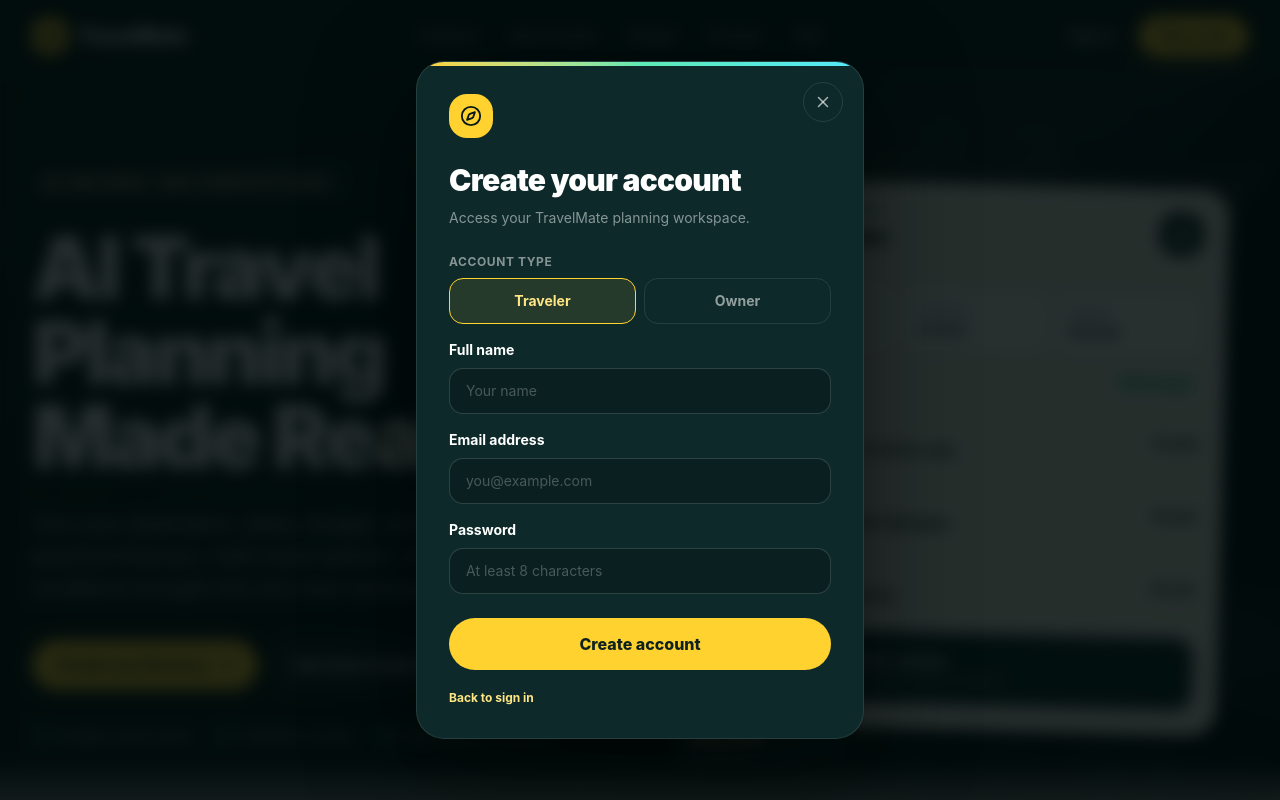
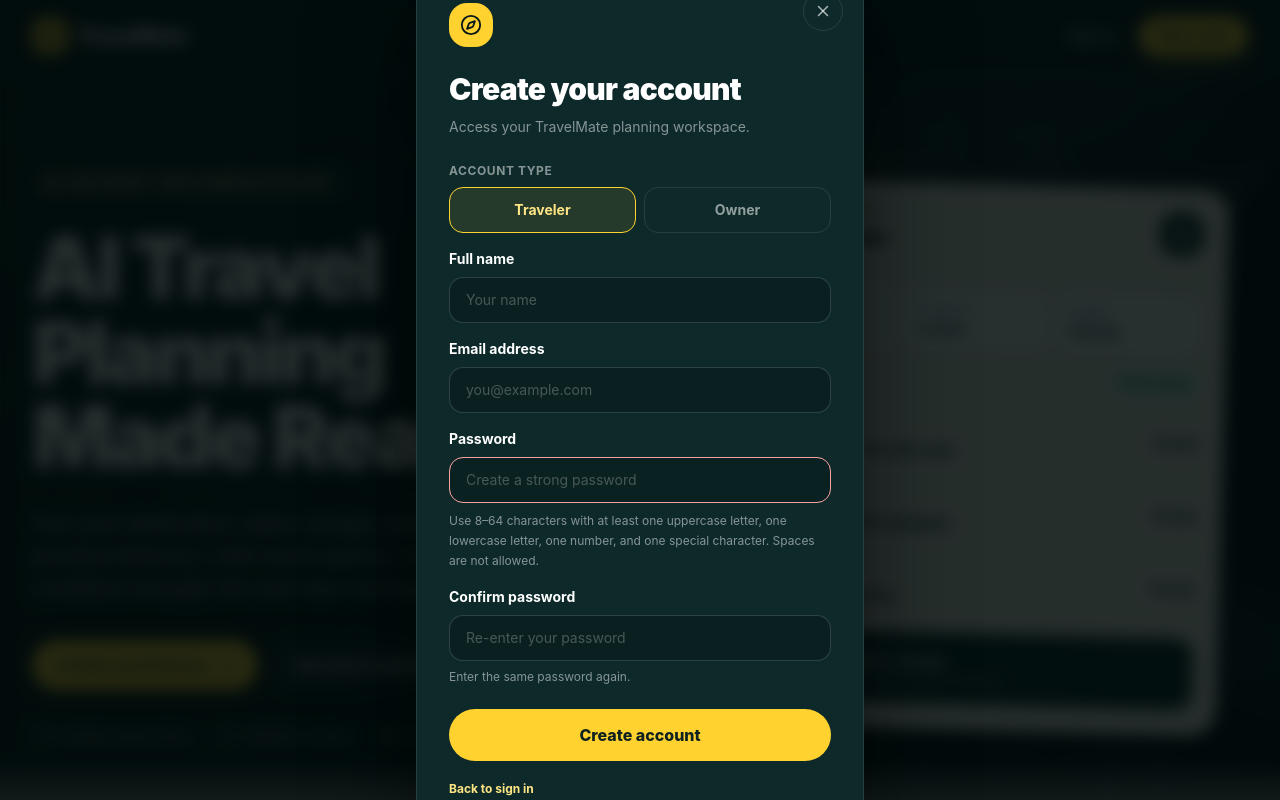
Before and after one commit to johnleexd/travelmate-frontend-new, a Next.js app: page / in a window 1280 px wide. Both pictures are taken after a click on the button "Plan a trip". Shown: the top 800 px of the page. Built offline with nearby package versions, Linux system fonts and the light colour scheme.

Commit message:
feat: enforce strong signup passwords

```diff
--- a/components/features/home/TravelMateLanding.tsx
+++ b/components/features/home/TravelMateLanding.tsx
@@ -29,6 +29,11 @@
 } from 'lucide-react';
 import { handleResponse } from '@/services/api.service';
 import { useModalAccessibility } from '@/hooks/use-modal-accessibility';
+import {
+  isStrongPassword,
+  STRONG_PASSWORD_PATTERN,
+  STRONG_PASSWORD_REQUIREMENTS,
+} from '@/lib/password-validation';
 
 type AuthMode = 'login' | 'register' | 'verify' | 'forgot';
 type AuthRole = 'traveler' | 'owner';
@@ -109,6 +114,7 @@
   const [role, setRole] = useState<AuthRole>('traveler');
   const [email, setEmail] = useState('');
   const [password, setPassword] = useState('');
+  const [confirmPassword, setConfirmPassword] = useState('');
   const [name, setName] = useState('');
   const [code, setCode] = useState('');
   const [message, setMessage] = useState('');
@@ -130,8 +136,16 @@
 
   async function submit(event: FormEvent<HTMLFormElement>) {
     event.preventDefault();
+    setMessage('');
+    if (mode === 'register' && !isStrongPassword(password)) {
+      setMessage(STRONG_PASSWORD_REQUIREMENTS);
+      return;
+    }
+    if (mode === 'register' && password !== confirmPassword) {
+      setMessage('Passwords do not match. Re-enter the same password in both fields.');
+      return;
+    }
     setBusy(true);
-    setMessage('');
     try {
       if (mode === 'login') {
         const data = await auth({ action: 'login', email, password });
@@ -321,7 +335,7 @@
         <div className="mx-auto flex max-w-7xl flex-col gap-8 sm:flex-row sm:items-end sm:justify-between"><div><a href="#top" className="flex items-center gap-2.5 text-lg font-black"><span className="grid size-8 place-items-center rounded-xl bg-amber-300 text-[#071817]"><Compass size={18}/></span>TravelMate</a><p className="mt-4 max-w-md text-sm leading-6 text-white/45">AI-powered itinerary planning, budget estimates, clearly sourced stay options, and saved-trip management in one system.</p></div><div className="flex flex-wrap gap-x-6 gap-y-3 text-sm font-semibold text-white/55"><a href="#features" className="hover:text-white">Features</a><a href="#workflow" className="hover:text-white">How it works</a><a href="#faq" className="hover:text-white">FAQ</a><button type="button" onClick={() => show('login')} className="hover:text-white">Sign in</button></div></div><div className="mx-auto mt-8 flex max-w-7xl flex-col gap-2 border-t border-white/10 pt-6 text-xs text-white/35 sm:flex-row sm:justify-between"><span>© 2026 TravelMate. Capstone project.</span><span>Planning guidance—not a guarantee of price or availability.</span></div>
       </footer>
 
-      {open && <AuthDialog mode={mode} setMode={setMode} role={role} setRole={setRole} email={email} setEmail={setEmail} password={password} setPassword={setPassword} name={name} setName={setName} code={code} setCode={setCode} message={message} busy={busy} onSubmit={submit} onClose={() => setOpen(false)} containerRef={authDialogRef} closeButtonRef={closeButtonRef} />}
+      {open && <AuthDialog mode={mode} setMode={setMode} role={role} setRole={setRole} email={email} setEmail={setEmail} password={password} setPassword={setPassword} confirmPassword={confirmPassword} setConfirmPassword={setConfirmPassword} name={name} setName={setName} code={code} setCode={setCode} message={message} busy={busy} onSubmit={submit} onClose={() => setOpen(false)} containerRef={authDialogRef} closeButtonRef={closeButtonRef} />}
     </div>
   );
 }
@@ -339,6 +353,8 @@
   setEmail: (value: string) => void;
   password: string;
   setPassword: (value: string) => void;
+  confirmPassword: string;
+  setConfirmPassword: (value: string) => void;
   name: string;
   setName: (value: string) => void;
   code: string;
@@ -351,7 +367,7 @@
   closeButtonRef: React.RefObject<HTMLButtonElement | null>;
 };
 
-function AuthDialog({ mode, setMode, role, setRole, email, setEmail, password, setPassword, name, setName, code, setCode, message, busy, onSubmit, onClose, containerRef, closeButtonRef }: AuthDialogProps) {
+function AuthDialog({ mode, setMode, role, setRole, email, setEmail, password, setPassword, confirmPassword, setConfirmPassword, name, setName, code, setCode, message, busy, onSubmit, onClose, containerRef, closeButtonRef }: AuthDialogProps) {
   const title = mode === 'login' ? 'Welcome back' : mode === 'register' ? 'Create your account' : mode === 'verify' ? 'Verify your email' : 'Recover your account';
   const submitLabel = busy ? 'Please wait…' : mode === 'login' ? 'Sign in' : mode === 'register' ? 'Create account' : mode === 'verify' ? 'Verify email' : 'Send recovery message';
 
@@ -374,7 +390,14 @@
 
           {mode === 'verify' ? <label className="block text-sm font-bold" htmlFor="auth-code">Activation code<input id="auth-code" required autoComplete="one-time-code" value={code} onChange={(event) => setCode(event.target.value.toUpperCase())} className="mt-2 w-full rounded-xl border border-white/15 bg-black/20 px-4 py-3 font-mono text-lg uppercase tracking-[.2em] text-white placeholder:text-white/25" placeholder="Enter code" /></label> : <label className="block text-sm font-bold" htmlFor="auth-email">Email address<input id="auth-email" required type="email" autoComplete="email" value={email} onChange={(event) => setEmail(event.target.value)} className="mt-2 w-full rounded-xl border border-white/15 bg-black/20 px-4 py-3 font-normal text-white placeholder:text-white/25" placeholder="you@example.com" /></label>}
 
-          {(mode === 'login' || mode === 'register') && <label className="block text-sm font-bold" htmlFor="auth-password">Password<input id="auth-password" required type="password" minLength={8} autoComplete={mode === 'register' ? 'new-password' : 'current-password'} value={password} onChange={(event) => setPassword(event.target.value)} className="mt-2 w-full rounded-xl border border-white/15 bg-black/20 px-4 py-3 font-normal text-white placeholder:text-white/25" placeholder="At least 8 characters" /></label>}
+          {mode === 'login' && <label className="block text-sm font-bold" htmlFor="auth-password">Password<input id="auth-password" required type="password" minLength={8} autoComplete="current-password" value={password} onChange={(event) => setPassword(event.target.value)} className="mt-2 w-full rounded-xl border border-white/15 bg-black/20 px-4 py-3 font-normal text-white placeholder:text-white/25" placeholder="At least 8 characters" /></label>}
+
+          {mode === 'register' && <>
+            <label className="block text-sm font-bold" htmlFor="auth-password">Password<input id="auth-password" required type="password" minLength={8} maxLength={64} pattern={STRONG_PASSWORD_PATTERN.source} autoComplete="new-password" aria-describedby="auth-password-requirements" aria-invalid={password.length > 0 && !isStrongPassword(password)} value={password} onChange={(event) => setPassword(event.target.value)} className="mt-2 w-full rounded-xl border border-white/15 bg-black/20 px-4 py-3 font-normal text-white placeholder:text-white/25 invalid:border-red-300 invalid:focus:outline-red-300" placeholder="Create a strong password" title={STRONG_PASSWORD_REQUIREMENTS} /></label>
+            <p id="auth-password-requirements" className="-mt-2 text-xs leading-5 text-white/50">{STRONG_PASSWORD_REQUIREMENTS}</p>
+            <label className="block text-sm font-bold" htmlFor="auth-confirm-password">Confirm password<input id="auth-confirm-password" required type="password" minLength={8} maxLength={64} autoComplete="new-password" aria-describedby="auth-confirm-password-message" aria-invalid={confirmPassword.length > 0 && password !== confirmPassword} value={confirmPassword} onChange={(event) => setConfirmPassword(event.target.value)} className="mt-2 w-full rounded-xl border border-white/15 bg-black/20 px-4 py-3 font-normal text-white placeholder:text-white/25" placeholder="Re-enter your password" /></label>
+            <p id="auth-confirm-password-message" aria-live="polite" className={`-mt-2 text-xs ${confirmPassword.length > 0 && password !== confirmPassword ? 'text-red-200' : 'text-white/50'}`}>{confirmPassword.length > 0 && password !== confirmPassword ? 'Passwords do not match.' : 'Enter the same password again.'}</p>
+          </>}
 
           <button disabled={busy} className="mt-2 w-full rounded-full bg-amber-300 px-5 py-3.5 font-extrabold text-[#102220] transition hover:bg-amber-200 disabled:cursor-wait disabled:opacity-60">{submitLabel}</button>
         </form>
--- /dev/null
+++ b/lib/password-validation.ts
@@ -0,0 +1,8 @@
+export const STRONG_PASSWORD_PATTERN = /^(?=.{8,64}$)(?=.*[a-z])(?=.*[A-Z])(?=.*\d)(?=.*[^A-Za-z0-9])\S+$/;
+
+export const STRONG_PASSWORD_REQUIREMENTS =
+  "Use 8–64 characters with at least one uppercase letter, one lowercase letter, one number, and one special character. Spaces are not allowed.";
+
+export function isStrongPassword(password: string): boolean {
+  return STRONG_PASSWORD_PATTERN.test(password);
+}
```
Also changed, not shown: 2 other files (tests, documents, lock files or other folders).
